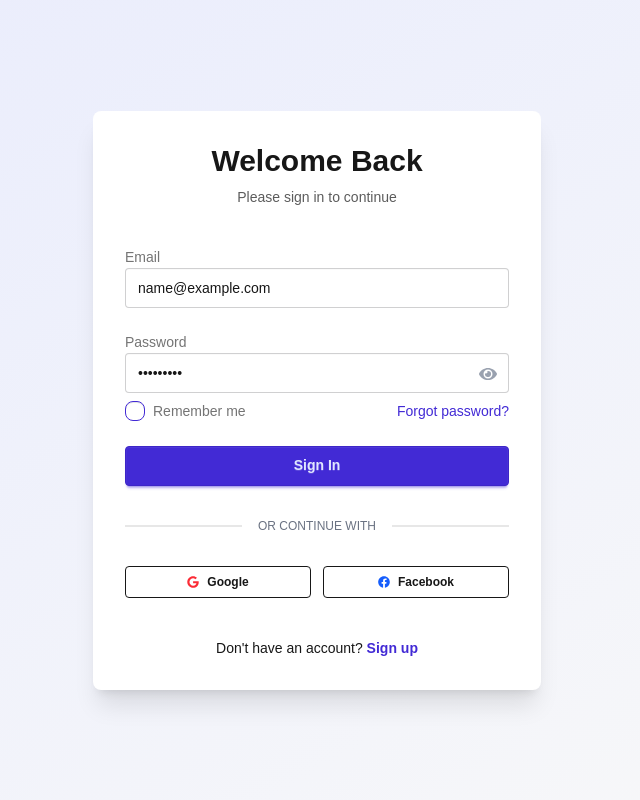
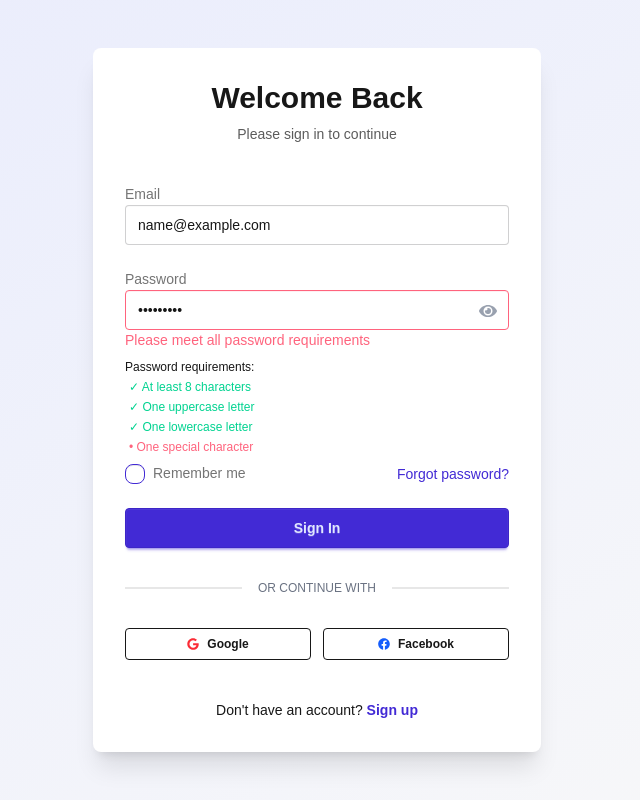
Before and after one commit to AdeepaK2/SpiritX_Xtruders_01, a Next.js app: page /Login in a window 1280 px wide. Both pictures are taken after typing "name@example.com", "Sample123" into the empty fields and a click on the button "Sign In". Shown: the whole page, without its empty margins (323-963 px from the left). Built offline with nearby package versions, Linux system fonts and the light colour scheme.

Commit message:
Improved Validations on the login Page

```diff
--- a/package.json
+++ b/package.json
@@ -15,6 +15,7 @@
     "next": "15.2.1",
     "react": "^19.0.0",
     "react-dom": "^19.0.0",
+    "react-hot-toast": "^2.5.2",
     "react-icons": "^5.5.0"
   },
   "devDependencies": {
--- a/src/app/Login/page.tsx
+++ b/src/app/Login/page.tsx
@@ -1,8 +1,10 @@
 "use client";
-import { useState } from "react";
+import { useState, useEffect } from "react";
 import Link from "next/link";
 import { motion } from "framer-motion";
 import { FaGoogle, FaFacebook, FaEye, FaEyeSlash } from "react-icons/fa";
+import { Toaster, toast } from "react-hot-toast";
+import { useRouter } from "next/navigation";
 
 export default function LoginPage() {
     const [email, setEmail] = useState("");
@@ -10,18 +12,167 @@ export default function LoginPage() {
     const [showPassword, setShowPassword] = useState(false);
     const [isLoading, setIsLoading] = useState(false);
     const [rememberMe, setRememberMe] = useState(false);
+    const router = useRouter();
+
+    // Validation states
+    const [errors, setErrors] = useState({
+        email: "",
+        password: "",
+        form: "",
+        passwordRequirements: {
+            minLength: false,
+            upperCase: false,
+            lowerCase: false,
+            specialChar: false
+        }
+    });
+
+    // Real-time validation for email
+    useEffect(() => {
+        if (email) {
+            if (!/\S+@\S+\.\S+/.test(email)) {
+                setErrors(prev => ({
+                    ...prev,
+                    email: "Email is invalid"
+                }));
+            } else {
+                setErrors(prev => ({
+                    ...prev,
+                    email: ""
+                }));
+            }
+        }
+    }, [email]);
+
+    // Real-time validation for password
+    useEffect(() => {
+        if (password) {
+            const hasUpperCase = /[A-Z]/.test(password);
+            const hasLowerCase = /[a-z]/.test(password);
+            const hasSpecialChar = /[!@#$%^&*()_+\-=\[\]{};':"\\|,.<>\/?]+/.test(password);
+            const hasMinLength = password.length >= 8;
+
+            // Instead of a single error message, track requirements separately
+            setErrors(prev => ({
+                ...prev,
+                password: !hasMinLength || !hasUpperCase || !hasLowerCase || !hasSpecialChar
+                    ? "Please meet all password requirements" : "",
+                // Store requirements state in the component (removed number requirement)
+                passwordRequirements: {
+                    minLength: hasMinLength,
+                    upperCase: hasUpperCase,
+                    lowerCase: hasLowerCase,
+                    specialChar: hasSpecialChar
+                }
+            }));
+        }
+    }, [password]);
+
+    // Complete form validation before submission
+    const validateForm = () => {
+        const newErrors = {
+            email: "",
+            password: "",
+            form: "",
+            passwordRequirements: errors.passwordRequirements || {
+                minLength: false,
+                upperCase: false,
+                lowerCase: false,
+                specialChar: false
+            }
+        };
+
+        let isValid = true;
+
+        // Email validation
+        if (!email) {
+            newErrors.email = "Email is required";
+            isValid = false;
+        } else if (!/\S+@\S+\.\S+/.test(email)) {
+            newErrors.email = "Email is invalid";
+            isValid = false;
+        }
+
+        // Password validation
+        if (!password) {
+            newErrors.password = "Password is required";
+            isValid = false;
+        } else {
+            // Enhanced password validation (removed number requirement)
+            const hasUpperCase = /[A-Z]/.test(password);
+            const hasLowerCase = /[a-z]/.test(password);
+            const hasSpecialChar = /[!@#$%^&*()_+\-=\[\]{};':"\\|,.<>\/?]+/.test(password);
+            const hasMinLength = password.length >= 8;
+
+            // Update requirements status (removed number)
+            newErrors.passwordRequirements = {
+                minLength: hasMinLength,
+                upperCase: hasUpperCase,
+                lowerCase: hasLowerCase,
+                specialChar: hasSpecialChar
+            };
+
+            if (!hasMinLength || !hasUpperCase || !hasLowerCase || !hasSpecialChar) {
+                newErrors.password = "Please meet all password requirements";
+                isValid = false;
+            }
+        }
+
+        setErrors(newErrors);
+        return isValid;
+    };
 
     const handleSubmit = async (e: React.FormEvent) => {
         e.preventDefault();
+
+        if (!validateForm()) {
+            return;
+        }
+
         setIsLoading(true);
 
         try {
             // Simulate API call
             await new Promise(resolve => setTimeout(resolve, 1000));
-            console.log("Login attempt with:", { email, password, rememberMe });
-            // Handle successful login here
+
+            // Mock authentication (replace with actual auth logic)
+            const mockUsers = [
+                { email: "user@example.com", password: "Password123!" }
+            ];
+
+            const user = mockUsers.find(user => user.email === email);
+
+            if (!user || user.password !== password) {
+                setErrors(prev => ({
+                    ...prev,
+                    form: "Invalid email or password"
+                }));
+                toast.error("Login failed. Invalid email or password.");
+                return;
+            }
+
+            console.log("Login successful with:", { email, password, rememberMe });
+
+            // Add success notification
+            toast.success("Login successful!", {
+                duration: 3000,
+                position: "top-center",
+                icon: "🎉",
+            });
+
+            // Wait a moment before redirecting to give the toast time to display
+            setTimeout(() => {
+                // Redirect to dashboard or home page after successful login
+                router.push('/Dashboard'); // Change this to your desired route
+            }, 1500);
+
         } catch (error) {
             console.error("Login failed:", error);
+            toast.error("Login failed. Please try again later.");
+            setErrors(prev => ({
+                ...prev,
+                form: "An unexpected error occurred. Please try again."
+            }));
         } finally {
             setIsLoading(false);
         }
@@ -29,6 +180,9 @@ export default function LoginPage() {
 
     return (
         <div className="min-h-screen flex items-center justify-center p-4">
+            {/* Toast container */}
+            <Toaster />
+
             <motion.div
                 initial={{ opacity: 0, y: 20 }}
                 animate={{ opacity: 1, y: 0 }}
@@ -41,6 +195,13 @@ export default function LoginPage() {
                         <p className="text-sm opacity-70 text-center">Please sign in to continue</p>
                     </div>
 
+                    {errors.form && (
+                        <div className="alert alert-error mb-4">
+                            <svg xmlns="http://www.w3.org/2000/svg" className="stroke-current shrink-0 h-6 w-6" fill="none" viewBox="0 0 24 24"><path strokeLinecap="round" strokeLinejoin="round" strokeWidth="2" d="M10 14l2-2m0 0l2-2m-2 2l-2-2m2 2l2 2m7-2a9 9 0 11-18 0 9 9 0 0118 0z" /></svg>
+                            <span>{errors.form}</span>
+                        </div>
+                    )}
+
                     <form onSubmit={handleSubmit} className="space-y-6">
                         <div className="form-control">
                             <label className="label">
@@ -49,11 +210,15 @@ export default function LoginPage() {
                             <input
                                 type="email"
                                 placeholder="your@email.com"
-                                className="input input-bordered w-full focus:input-primary transition-all duration-200"
+                                className={`input input-bordered w-full focus:input-primary transition-all duration-200 ${errors.email ? 'input-error' : ''}`}
                                 value={email}
                                 onChange={(e) => setEmail(e.target.value)}
-                                required
                             />
+                            {errors.email && (
+                                <label className="label">
+                                    <span className="label-text-alt text-error">{errors.email}</span>
+                                </label>
+                            )}
                         </div>
 
                         <div className="form-control">
@@ -64,10 +229,9 @@ export default function LoginPage() {
                                 <input
                                     type={showPassword ? "text" : "password"}
                                     placeholder="••••••••"
-                                    className="input input-bordered w-full pr-10 focus:input-primary transition-all duration-200"
+                                    className={`input input-bordered w-full pr-10 focus:input-primary transition-all duration-200 ${errors.password ? 'input-error' : ''}`}
                                     value={password}
                                     onChange={(e) => setPassword(e.target.value)}
-                                    required
                                 />
                                 <button
                                     type="button"
@@ -78,6 +242,30 @@ export default function LoginPage() {
                                     {showPassword ? <FaEyeSlash size={18} /> : <FaEye size={18} />}
                                 </button>
                             </div>
+                            {errors.password && (
+                                <label className="label">
+                                    <span className="label-text-alt text-error">{errors.password}</span>
+                                </label>
+                            )}
+                            {password.length > 0 && (
+                                <div className="mt-2 text-xs space-y-1">
+                                    <p className="font-medium">Password requirements:</p>
+                                    <ul className="space-y-1 pl-1">
+                                        <li className={`flex items-center gap-1 ${errors.passwordRequirements?.minLength ? 'text-success' : 'text-error'}`}>
+                                            {errors.passwordRequirements?.minLength ? '✓' : '•'} At least 8 characters
+                                        </li>
+                                        <li className={`flex items-center gap-1 ${errors.passwordRequirements?.upperCase ? 'text-success' : 'text-error'}`}>
+                                            {errors.passwordRequirements?.upperCase ? '✓' : '•'} One uppercase letter
+                                        </li>
+                                        <li className={`flex items-center gap-1 ${errors.passwordRequirements?.lowerCase ? 'text-success' : 'text-error'}`}>
+                                            {errors.passwordRequirements?.lowerCase ? '✓' : '•'} One lowercase letter
+                                        </li>
+                                        <li className={`flex items-center gap-1 ${errors.passwordRequirements?.specialChar ? 'text-success' : 'text-error'}`}>
+                                            {errors.passwordRequirements?.specialChar ? '✓' : '•'} One special character
+                                        </li>
+                                    </ul>
+                                </div>
+                            )}
                             <div className="flex justify-between items-center mt-2">
                                 <label className="cursor-pointer label justify-start gap-2 inline-flex">
                                     <input
```
Also changed, not shown: 1 other file (tests, documents, lock files or other folders).
